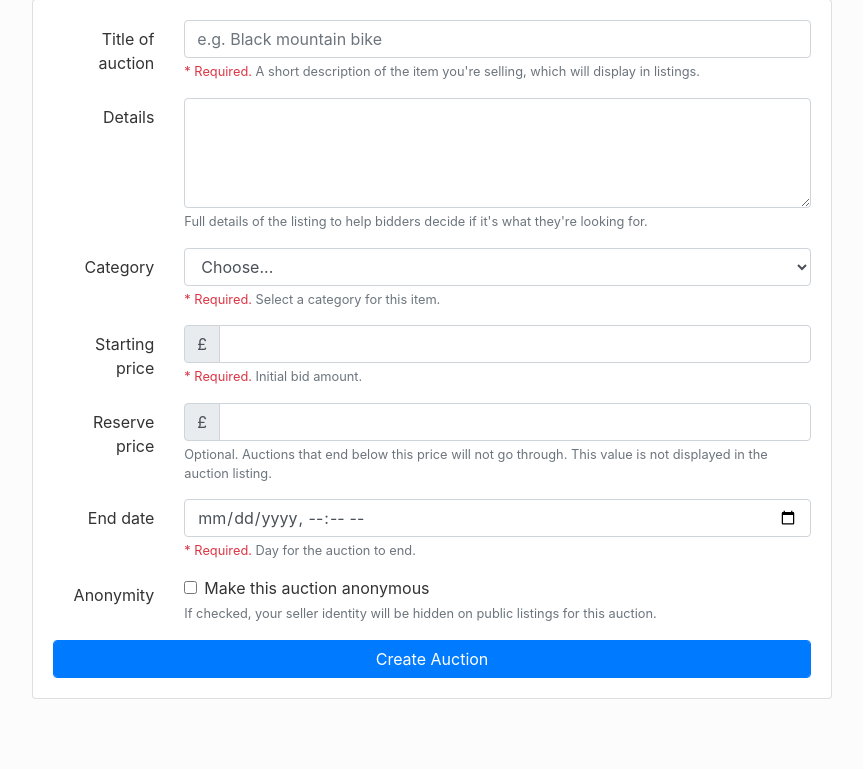
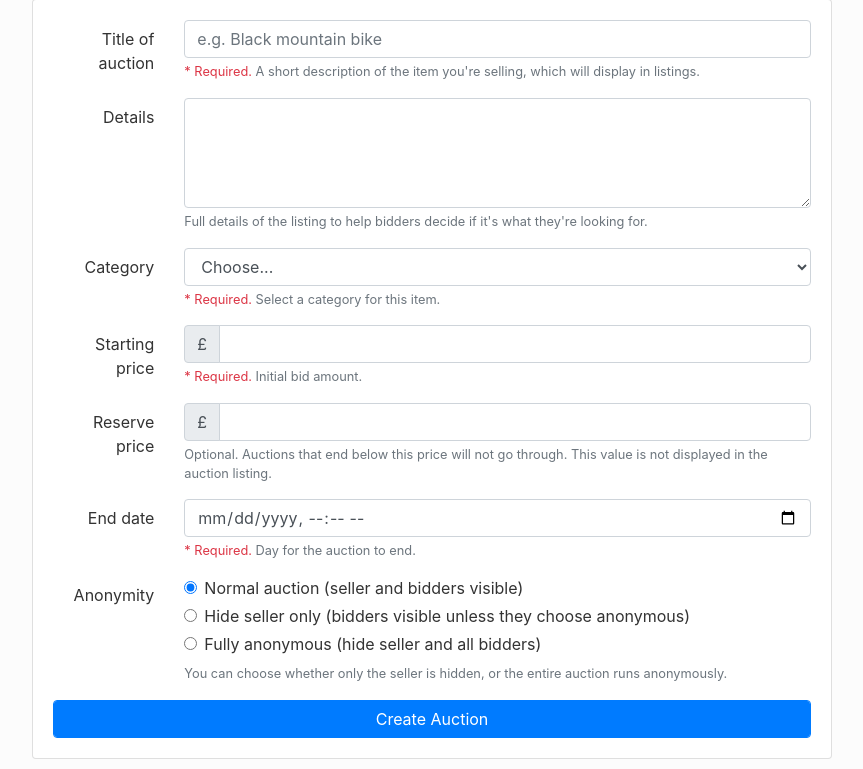
Before and after one commit to hw1621/auction, a PHP site: page /create_auction.php in a window 1280 px wide. Shown: the part 185-954 px from the top of the page, without its empty margins (208-1071 px from the left). Before the commit the page ends 884 px from the top, so only its background shows below. Run offline with PHP 8.4, Linux system fonts and the light colour scheme; the visitor is signed in with stand-in values (Sample User, id 1); data that the repository does not hold is empty.

Commit message:
Change auction anonymity from checkbox to radio buttons
Updated auction anonymity options to use radio buttons instead of a checkbox, allowing users to select between normal, seller-only, or fully anonymous auction modes.

```diff
--- a/create_auction.php
+++ b/create_auction.php
@@ -129,23 +129,53 @@ if ($mysqli->connect_errno) {
         <div class="form-group row">
           <label class="col-sm-2 col-form-label text-right">Anonymity</label>
           <div class="col-sm-10">
+
             <div class="form-check">
               <input
-                type="checkbox"
                 class="form-check-input"
-                id="auctionIsAnonymous"
-                name="is_anonymous"
-                value="1"
+                type="radio"
+                name="anonymity_mode"
+                id="anonNormal"
+                value="normal"
+                checked
               >
-              <label class="form-check-label" for="auctionIsAnonymous">
-                Make this auction anonymous
+              <label class="form-check-label" for="anonNormal">
+                Normal auction (seller and bidders visible)
               </label>
             </div>
-            <small class="form-text text-muted">
-              If checked, your seller identity will be hidden on public listings for this auction.
+
+            <div class="form-check mt-1">
+              <input
+                class="form-check-input"
+                type="radio"
+                name="anonymity_mode"
+                id="anonSellerOnly"
+                value="seller_only"
+              >
+              <label class="form-check-label" for="anonSellerOnly">
+                Hide seller only (bidders visible unless they choose anonymous)
+              </label>
+            </div>
+
+            <div class="form-check mt-1">
+              <input
+                class="form-check-input"
+                type="radio"
+                name="anonymity_mode"
+                id="anonFull"
+                value="full"
+              >
+              <label class="form-check-label" for="anonFull">
+                Fully anonymous (hide seller and all bidders)
+              </label>
+            </div>
+
+            <small class="form-text text-muted mt-2">
+              You can choose whether only the seller is hidden, or the entire auction runs anonymously.
             </small>
           </div>
         </div>
+
 
         <button type="submit" class="btn btn-primary form-control">Create Auction</button>
       </form>
```
